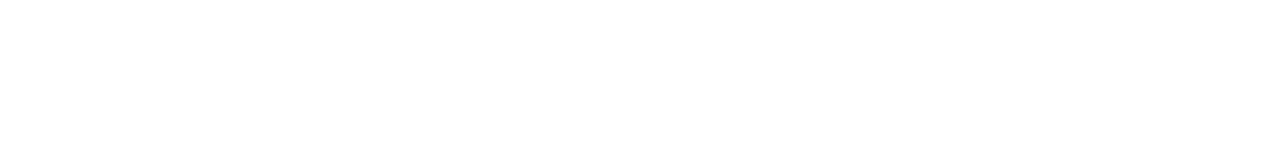
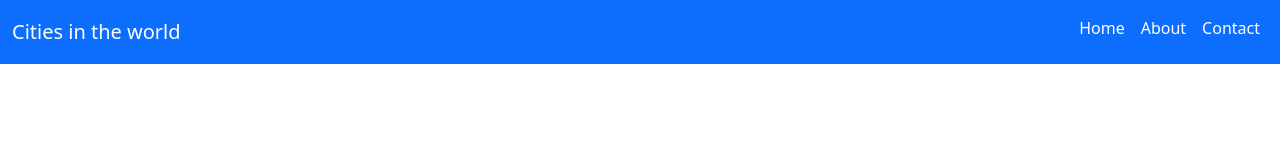
Before and after one commit to BrusmelGil/Cities-in-the-world, a website: page index.html in a window 1280 px wide. Drawn offline with nearby package versions, Linux system fonts and the light colour scheme.

```diff
--- a/index.html
+++ b/index.html
@@ -13,6 +13,28 @@
 </head>
 <body>
 
+    <nav class="navbar navbar-expand-lg navbar-light  navbar-dark bg-primary ">
+        <div class="container-fluid">
+            <a class="navbar-brand" href="#">Cities in the world</a>
+            <button class="navbar-toggler" type="button" data-bs-toggle="collapse" data-bs-target="#navbarText"
+                aria-controls="navbarText" aria-expanded="false" aria-label="Toggle navigation">
+                <span class="navbar-toggler-icon"></span>
+            </button>
+            <div class="collapse navbar-collapse" id="navbarText" style="margin-left: auto;"></div>
+                <ul class="navbar-nav me-auto mb-2 ">
+                    <li class="nav-item">
+                        <a class="nav-link active" aria-current="page" href="#">Home</a>
+                    </li>
+                    <li class="nav-item">
+                        <a class="nav-link active" href="#">About</a>
+                    </li>
+                    <li class="nav-item">
+                        <a class="nav-link active " href="#">Contact</a>
+                    </li>
+                </ul>
+            </div>
+        </div>
+    </nav>
 
 </body>
 </html>
```
